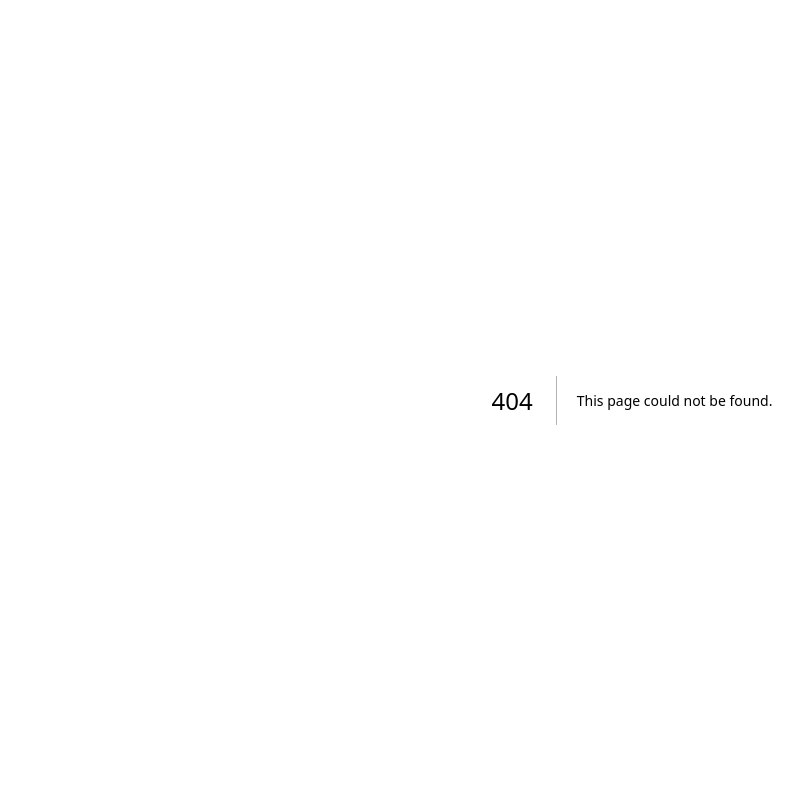
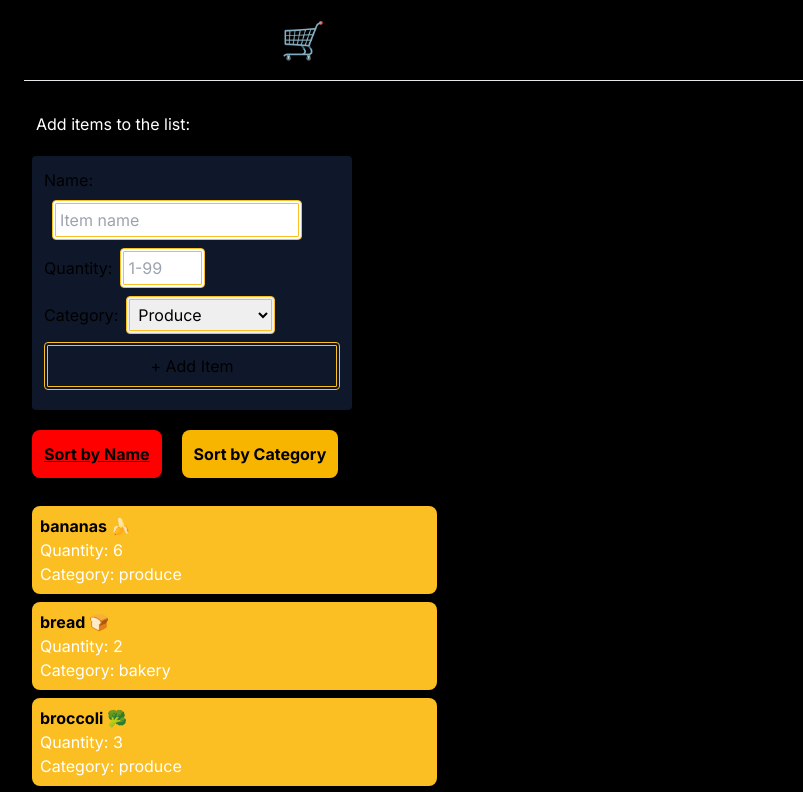
Before and after one commit to jlicious3/cprg306-assignments, a Next.js app: page /week-6 in a window 1280 px wide. Before the commit this address had no page. Shown: the top 792 px of the page, without its empty margins (8-811 px from the left). Built offline with nearby package versions, Linux system fonts and the light colour scheme.

Commit message:
Commit week-6
commit week-6

```diff
--- a/app/page.js
+++ b/app/page.js
@@ -29,7 +29,7 @@ export default function Home() {
       </div>
 
       <div className="mt-5 hover:underline hover:text-white">
-      <Link href="/week-2"> Week 6 </Link>
+      <Link href="/week-6"> Week 6 </Link>
       </div>
 
       <div className="mt-5 hover:underline hover:text-white">
--- /dev/null
+++ b/app/week-6/item-list.js
@@ -0,0 +1,48 @@
+"use client";
+
+import { useState } from "react";
+import Item from './item';
+
+const ItemList = ({ items }) => { // Adds the items prop
+    const [sortBy, setSortBy] = useState("name"); // Initializes sortBy state variable
+    const [activeButton, setActiveButton] = useState("name"); // Initializes activeButton state variable to add underlined effect to the active button
+
+    // Sort the items array based on the sortBy state variable
+    const sortedItems = items.slice().sort((a, b) => {
+        if (sortBy === "name") {
+            return a.name.localeCompare(b.name);
+        } else if (sortBy === "category") {
+            return a.category.localeCompare(b.category);
+        }
+    });
+
+    // Function to handle sorting when sort buttons are clicked
+    const handleSortChange = (value) => {
+        setSortBy(value);
+        setActiveButton(value);
+    };
+
+    return (
+        <div>
+            {/* Sort buttons */}
+            <button className={`mt-5 ml-2 p-3 font-bold rounded-lg ${activeButton === "name" ? "underline" : ""}`}
+                onClick={() => handleSortChange("name")}
+                style={{ backgroundColor: sortBy === "name" ? "red" : "#f8b500" }} >
+                Sort by Name
+            </button>
+            <button className={`ml-5 p-3 font-bold rounded-lg ${activeButton === "name" ? "" : "underline"}`}
+                onClick={() => handleSortChange("category")}
+                style={{ backgroundColor: sortBy === "name" ? "#f8b500" : "red" }} >
+                Sort by Category
+            </button>
+            {/* Rendering the items using the map function */}
+            <ul className="flex-wrap w-1/3 pt-5">
+                {sortedItems.map(item => (
+                    <Item key={item.id} {...item} />
+                ))}
+            </ul>
+        </div>
+    );
+};
+
+export default ItemList;
--- /dev/null
+++ b/app/week-6/item.js
@@ -0,0 +1,13 @@
+const Item = ({ name, quantity, category }) => {
+    return (
+      <li className="flex-auto w-full bg-amber-400 p-2 m-2 rounded-lg">
+        <h3 className="text-x1 font-bold">{name}</h3>
+        <p className="text-white">Quantity: {quantity}</p>
+        <p className="text-white">Category: {category}</p>
+      </li>
+
+    );
+  };
+
+
+  export default Item;
--- /dev/null
+++ b/app/week-6/items.json
@@ -0,0 +1,74 @@
+[
+    {
+      "id": "1h2GJKH12gkHG31h1H",
+      "name": "milk, 4 L 🥛",
+      "quantity": 1,
+      "category": "dairy"
+    },
+    {
+      "id": "2KJH3k2j3H1k2J3K1H",
+      "name": "bread 🍞",
+      "quantity": 2,
+      "category": "bakery"
+    },
+    {
+      "id": "3h2KJH3k2j3H1k2J3",
+      "name": "eggs, dozen 🥚",
+      "quantity": 2,
+      "category": "dairy"
+    },
+    {
+      "id": "4k2J3K1H2GJKH12gk",
+      "name": "bananas 🍌",
+      "quantity": 6,
+      "category": "produce"
+    },
+    {
+      "id": "5H1h1H2KJH3k2j3H",
+      "name": "broccoli 🥦",
+      "quantity": 3,
+      "category": "produce"
+    },
+    {
+      "id": "6H1k2J3K1H2GJKH1",
+      "name": "chicken breasts, 1 kg 🍗",
+      "quantity": 1,
+      "category": "meat"
+    },
+    {
+      "id": "7gkHG31h1H2KJH3k",
+      "name": "pasta sauce 🍝",
+      "quantity": 3,
+      "category": "canned goods"
+    },
+    {
+      "id": "8j3H1k2J3K1H2GJK",
+      "name": "spaghetti, 454 g 🍝",
+      "quantity": 2,
+      "category": "dry goods"
+    },
+    {
+      "id": "9H12gkHG31h1H2KJ",
+      "name": "toilet paper, 12 pack 🧻",
+      "quantity": 1,
+      "category": "household"
+    },
+    {
+      "id": "10H3k2j3H1k2J3K1",
+      "name": "paper towels, 6 pack",
+      "quantity": 1,
+      "category": "household"
+    },
+    {
+      "id": "11k2J3K1H2GJKH12",
+      "name": "dish soap 🍽️",
+      "quantity": 1,
+      "category": "household"
+    },
+    {
+      "id": "12GJKH12gkHG31h1",
+      "name": "hand soap 🧼",
+      "quantity": 4,
+      "category": "household"
+    }
+  ]
--- /dev/null
+++ b/app/week-6/new-item.js
@@ -0,0 +1,90 @@
+"use client";
+
+import { useState } from "react";
+
+export default function NewItem({ onAddItem }) { // Add the onAddItem prop
+    // Declare variables
+    const [name, setName] = useState('');
+    const [quantity, setQuantity] = useState('');
+    const [category, setCategory] = useState('Produce');
+
+    // Form submission
+    const handleSubmit = (event) => {
+      event.preventDefault(); // Prevent the form's default submission behavior
+
+      // Creating an item object with the current values of name, quantity, and category
+      const item = {
+        id: generateId(), // Generate a random id
+        name: name,
+        quantity: quantity,
+        category: category
+      };
+
+      // Call the onAddItem prop and pass the item object
+      onAddItem(item);
+
+      // Reset state variables to their initial values after Submit button is clicked
+      setName('');
+      setQuantity('');
+      setCategory('Produce');
+    };
+
+    // Function to generate a random id
+    const generateId = () => {
+      return '_' + Math.random().toString(36).substr(2, 9);
+    };
+
+    return (
+      <form className="flex-auto w-80 bg-slate-900 mt-1 ml-2 p-2 rounded border-4 border-slate-900" onSubmit={handleSubmit}>
+        {/* Name */}
+        <label>
+          Name:
+          <input className="text-black mt-2 ml-2 rounded border-4 border-double border-amber-400 p-1"
+            type="text"
+            value={name}
+            onChange={(e) => setName(e.target.value)}
+            placeholder="Item name"
+            required
+          />
+        </label>
+        <br />
+
+        {/* Quantity */}
+        <label>
+          Quantity:
+          <input className="text-black mt-2 ml-2 rounded border-4 border-double border-amber-400 p-1"
+            type="number"
+            value={quantity}
+            onChange={(e) => setQuantity(parseInt(e.target.value))}
+            placeholder="1-99"
+            min="1"
+            max="99"
+            required
+          />
+        </label>
+        <br />
+
+        {/* Category */}
+        <label>
+          Category:
+          <select className="text-black mt-2 ml-2 rounded border-4 border-double border-amber-400 p-1" value={category} onChange={(e) => setCategory(e.target.value)}>
+            <option value="Produce">Produce</option>
+            <option value="Dairy">Dairy</option>
+            <option value="Bakery">Bakery</option>
+            <option value="Meat">Meat</option>
+            <option value="Frozen Foods">Frozen Foods</option>
+            <option value="Canned Goods">Canned Goods</option>
+            <option value="Dry Goods">Dry Goods</option>
+            <option value="Beverages">Beverages</option>
+            <option value="Snacks">Snacks</option>
+            <option value="Household">Household</option>
+            <option value="Other">Other</option>
+          </select>
+        </label>
+        <br />
+
+        {/* Submit Button */}
+        <button className="w-full border-4 border-double border-amber-400 p-2 mt-2 mb-2 rounded hover:bg-amber-600 text-x1" type="submit">+ Add Item</button>
+      </form>
+    );
+}
--- /dev/null
+++ b/app/week-6/page.js
@@ -0,0 +1,38 @@
+"use client";
+
+import Link from "next/link";
+import { useState } from "react";
+import { GoArrowRight } from "react-icons/go";
+import ItemList from './item-list';
+import itemsData from './items.json';
+import NewItem from './new-item';
+
+const Page = () => {
+  const [items, setItems] = useState(itemsData);
+
+  const handleAddItem = (newItem) => {
+    setItems([...items, newItem]);
+  };
+
+  return (
+    <main className="bg-black min-h-screen p-8">
+      <div>
+        <h1 className="text-4xl font-bold border-b pb-5 pl-2 pt-5 fixed top-0 w-full bg-black shadow-md">Shopping List 🛒</h1>
+
+        <div className="text-white mt-20 mb-5 pl-3">
+          Add items to the list:
+        </div>
+
+        <NewItem onAddItem={handleAddItem} />
+        <ItemList items={items} /> {/* Pass items state variable */}
+      </div>
+
+      <div className="flex hover:underline mt-10">
+        <Link href="http://localhost:3000/">Back to Assignments</Link>
+        <GoArrowRight className="mt-1 ml-1"></GoArrowRight>
+      </div>
+    </main>
+  );
+};
+
+export default Page;
```
